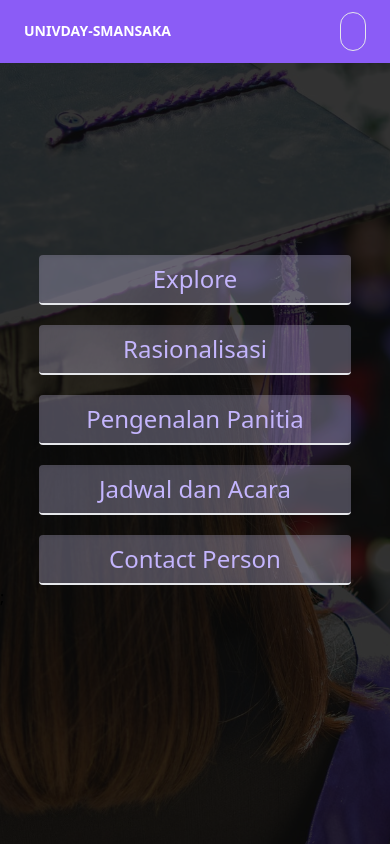
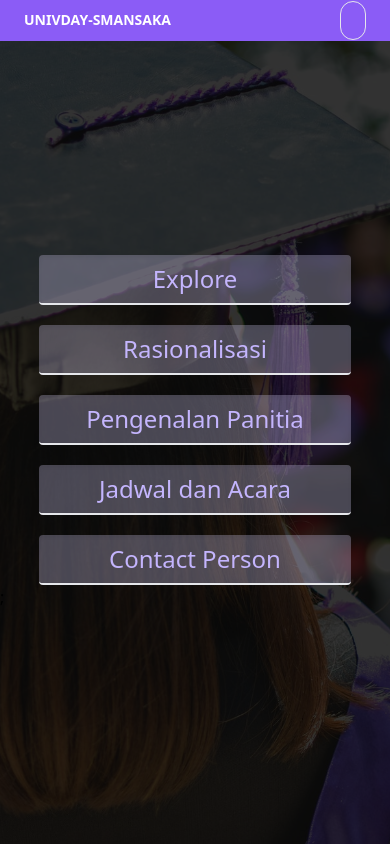
Before and after one commit to adityacaturputra/your-school-univday, a Next.js app: page / in a window 390 px wide. Built offline with nearby package versions, Linux system fonts and the light colour scheme.

Commit message:
hide mobile nav when its clicked and goto other page

```diff
--- a/src/components/molecules/Heading.tsx
+++ b/src/components/molecules/Heading.tsx
@@ -8,7 +8,7 @@ interface Props {
 const Heading : React.FC<Props> = ({title, animation}) => {
 
   return (
-    <h1 className="text-lg text-center bg-white bg-opacity-80 text-black font-semibold min-w-full fixed top-[62px] md:bottom-0 md:top-auto">
+    <h1 className="text-lg text-center bg-white bg-opacity-80 text-black font-semibold min-w-full fixed top-[41px] md:bottom-0 md:top-auto">
       <Fade when={animation}>
         {title}
       </Fade>
--- a/src/components/molecules/NavBar.tsx
+++ b/src/components/molecules/NavBar.tsx
@@ -33,6 +33,7 @@ export default function Navbar() {
   const [navbarOpen, setNavbarOpen] = React.useState(false);
   const router = useRouter();
   const handleButtonClicked = (url : string, isEksternal = false) => () => {
+    setNavbarOpen(false);
     if (!isEksternal){
       router.push(`${url}`);
     }
@@ -43,7 +44,7 @@ export default function Navbar() {
   };
   return (
     <>
-      <nav className="flex flex-wrap items-center justify-between px-2 py-3 bg-purple-500 mb-3 fixed top-0 z-20 w-screen">
+      <nav className="flex flex-wrap items-center justify-between px-2 py-[1px] bg-purple-500 mb-3 fixed top-0 z-20 w-screen">
         <div className="container px-4 mx-auto flex flex-wrap items-center justify-between">
           <div className="w-full relative flex justify-between lg:w-auto lg:static lg:block lg:justify-start">
             <a
```
